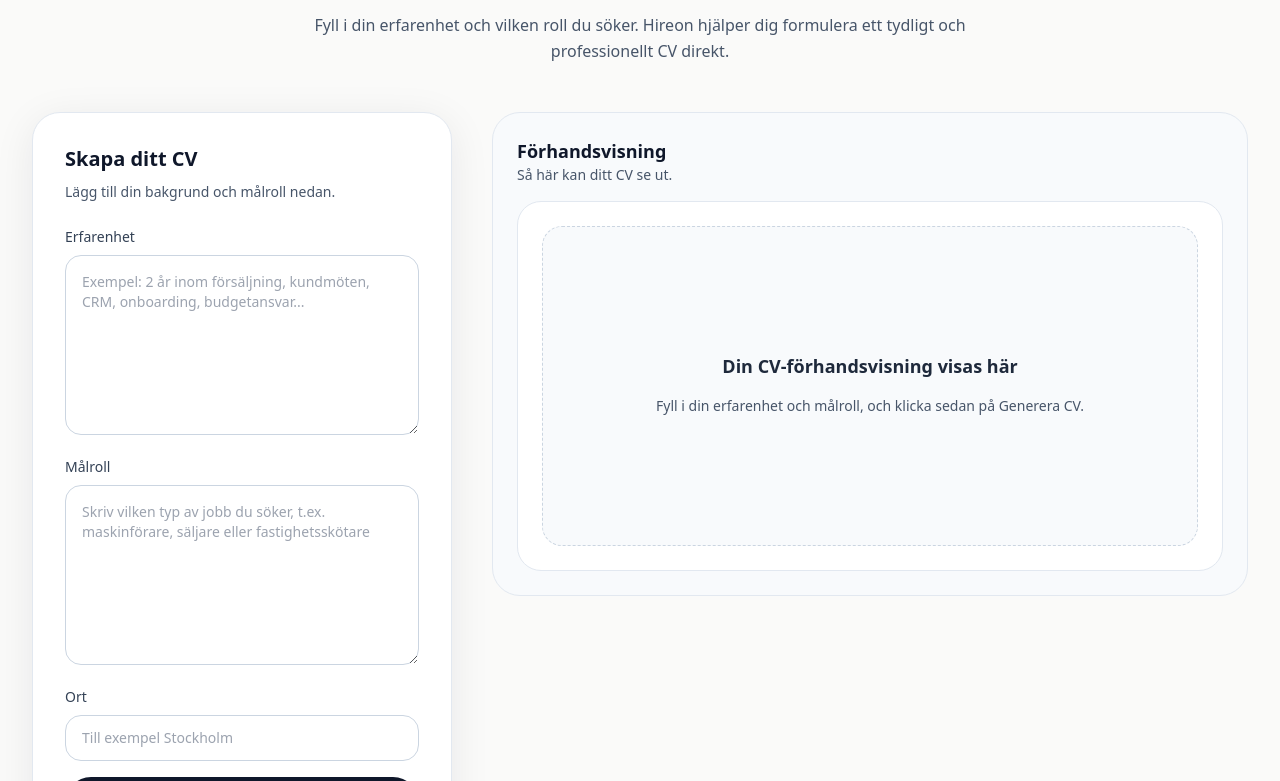
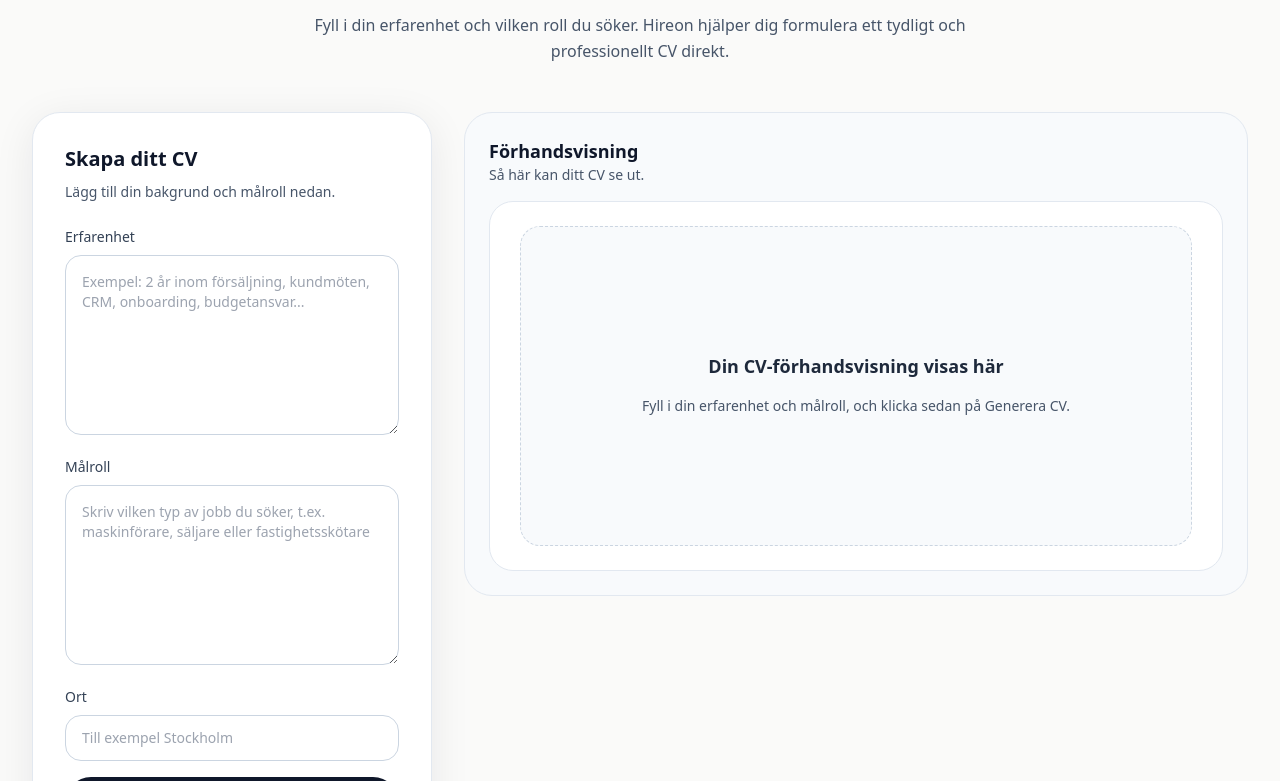
Before and after one commit to lukasgustvssons-cmd/CV, a Next.js app: page / in a window 1280 px wide. Shown: the part 2179-2960 px from the top of the page. Built offline with nearby package versions, Linux system fonts and the light colour scheme; no server answers.

Commit message:
fix demo panel layout and preview spacing

```diff
--- a/components/DemoPanel.tsx
+++ b/components/DemoPanel.tsx
@@ -95,8 +95,8 @@ export function DemoPanel({ lang, t }: DemoPanelProps) {
       const containerWidth = previewContainerRef.current.offsetWidth;
       const isDesktop = window.innerWidth >= 1024;
       const availableWidth = isDesktop
-        ? containerWidth - 120
-        : containerWidth - 32;
+        ? containerWidth - 80
+        : containerWidth - 24;
 
       const scale = Math.min(1, availableWidth / PAGE_WIDTH);
       setPreviewScale(scale);
@@ -293,7 +293,7 @@ export function DemoPanel({ lang, t }: DemoPanelProps) {
         </p>
       </div>
 
-      <div className="grid gap-6 lg:grid-cols-[420px_minmax(0,1fr)] lg:items-start lg:gap-10">
+      <div className="grid gap-6 lg:grid-cols-[360px_minmax(0,1fr)] lg:items-start lg:gap-6 xl:grid-cols-[400px_minmax(0,1fr)] xl:gap-8 2xl:grid-cols-[420px_minmax(0,1fr)] 2xl:gap-10">
         <div className="rounded-[24px] border border-slate-200 bg-white p-5 shadow-soft sm:rounded-[28px] sm:p-8">
           <div className="mb-5 sm:mb-6">
             <h3 className="text-lg font-semibold text-slate-900 sm:text-xl">
@@ -458,7 +458,7 @@ export function DemoPanel({ lang, t }: DemoPanelProps) {
             ) : (
               <div
                 ref={previewContainerRef}
-                className="relative overflow-hidden rounded-[20px] border border-slate-200 bg-[#e9edf3] p-2 sm:rounded-[24px] sm:p-4 lg:p-5"
+                className="relative overflow-hidden rounded-[20px] border border-slate-200 bg-[#e9edf3] flex items-center justify-center sm:rounded-[24px]"
               >
                 <div
                   className="mx-auto origin-top"
```
